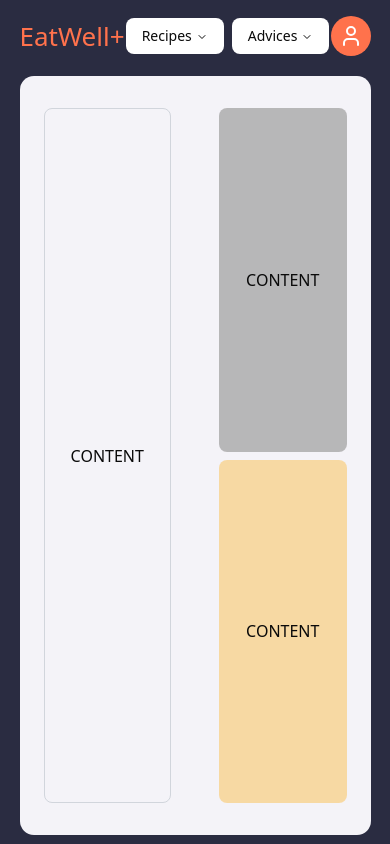
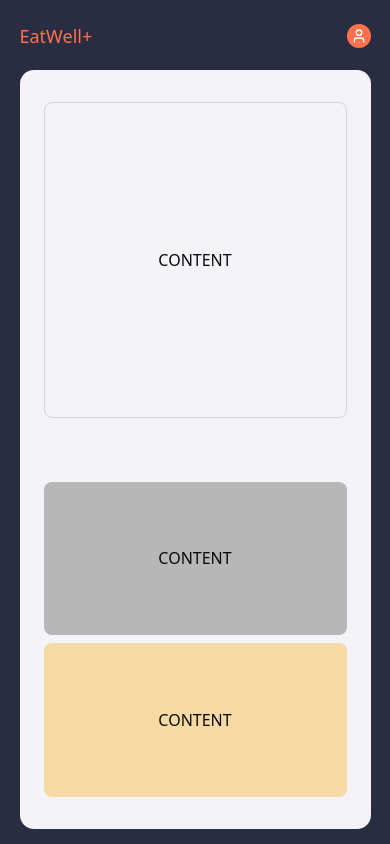
Before and after one commit to greiskiiee/csm314-tp14, a Next.js app in the folder front/: page /home in a window 390 px wide. Built offline with nearby package versions, Linux system fonts and the light colour scheme.

Commit message:
home page responsive done

```diff
--- a/front/package.json
+++ b/front/package.json
@@ -17,6 +17,7 @@
     "class-variance-authority": "^0.7.1",
     "clsx": "^2.1.1",
     "cors": "^2.8.5",
+    "jsonwebtoken": "^9.0.2",
     "jwt-decode": "^4.0.0",
     "lucide-react": "^0.507.0",
     "next": "15.3.1",
--- a/front/src/app/home/page.js
+++ b/front/src/app/home/page.js
@@ -2,17 +2,14 @@
 import {
   NavigationMenu,
   NavigationMenuContent,
-  NavigationMenuIndicator,
   NavigationMenuItem,
   NavigationMenuLink,
   NavigationMenuList,
   NavigationMenuTrigger,
-  NavigationMenuViewport,
 } from "@/components/ui/navigation-menu";
 import {
   Sheet,
   SheetContent,
-  SheetDescription,
   SheetHeader,
   SheetTitle,
   SheetTrigger,
@@ -27,7 +24,6 @@ import {
   DialogFooter,
   DialogClose,
 } from "@/components/ui/dialog";
-
 import { History, ReceiptText, User, UserRoundPen } from "lucide-react";
 import { Button } from "@/components/ui/button";
 import { useRouter } from "next/navigation";
@@ -67,19 +63,23 @@ export default function Home() {
   return (
     <div className="w-screen h-screen flex flex-col justify-center items-center bg-[#2a2c41] ">
       <div className="w-[90%] flex justify-between mb-3 items-center">
-        <div className="w-fit h-full text-[#ff724c] montserrat font-[500] text-[26px] flex justify-center items-center py-2 box-border rounded-md">
+        <div className="w-fit h-full text-[#ff724c] montserrat font-[500] text-[18px] lg:text-[26px] flex justify-center items-center py-2 box-border rounded-md">
           EatWell+
         </div>
         <NavigationMenu>
-          <NavigationMenuList className="gap-2">
+          <NavigationMenuList className="gap-2 ">
             <NavigationMenuItem>
-              <NavigationMenuTrigger>Recipes</NavigationMenuTrigger>
+              <NavigationMenuTrigger className="invisible lg:visible">
+                Recipes
+              </NavigationMenuTrigger>
               <NavigationMenuContent>
                 <NavigationMenuLink>Link</NavigationMenuLink>
               </NavigationMenuContent>
             </NavigationMenuItem>
             <NavigationMenuItem>
-              <NavigationMenuTrigger>Advices</NavigationMenuTrigger>
+              <NavigationMenuTrigger className="invisible lg:visible">
+                Advices
+              </NavigationMenuTrigger>
               <NavigationMenuContent>
                 <NavigationMenuLink>Link</NavigationMenuLink>
               </NavigationMenuContent>
@@ -87,10 +87,13 @@ export default function Home() {
           </NavigationMenuList>
         </NavigationMenu>
 
-        <div className="bg-[#ff724c] flex justify-center items-center w-[40px] h-[40px] rounded-full">
+        <div className="w-[24px] h-[24px] bg-[#ff724c] flex justify-center items-center lg:w-[40px] lg:h-[40px] rounded-full">
           <Sheet>
             <SheetTrigger className="flex justify-center items-center">
-              <User color="white" size={24} />
+              <User
+                color="white"
+                className="w-[16px] h-[16px] lg:w-[24px] lg:h-[24px]"
+              />
             </SheetTrigger>
             <SheetContent>
               <SheetHeader className="h-full flex flex-col justify-between items-start">
@@ -167,13 +170,13 @@ export default function Home() {
         </div>
       </div>
 
-      <div className="w-[90%] h-[90%] flex justify-center items-center rounded-xl  ">
-        <div className="w-1/2 h-full bg-[#f4f3f8] rounded-l-xl flex flex-coljustify-center items-center py-8 px-6 gap-6">
+      <div className="w-[90%] h-[90%] flex flex-col lg:flex-row justify-center items-center rounded-xl  ">
+        <div className="w-full h-1/2 lg:w-1/2 lg:h-full bg-[#f4f3f8] rounded-t-xl lg:rounded-l-xl lg:rounded-t-none flex flex-coljustify-center items-center py-8 px-6 gap-6">
           <div className="w-full h-full flex justify-center items-center border border-gray-300 rounded-md">
             CONTENT
           </div>
         </div>
-        <div className="w-1/2 h-full flex flex-col justify-between gap-2 py-8 px-6 bg-[#f4f3f8] rounded-r-xl">
+        <div className="w-full h-1/2 lg:w-1/2 lg:h-full flex flex-col justify-between gap-2 py-8 px-6 bg-[#f4f3f8] rounded-b-xl lg:rounded-b-none lg:rounded-r-xl">
           <div className="w-full h-1/2 flex justify-center items-center bg-[#7c7c7b]/50 rounded-md">
             CONTENT
           </div>
```
Also changed, not shown: 1 other file (tests, documents, lock files or other folders).
